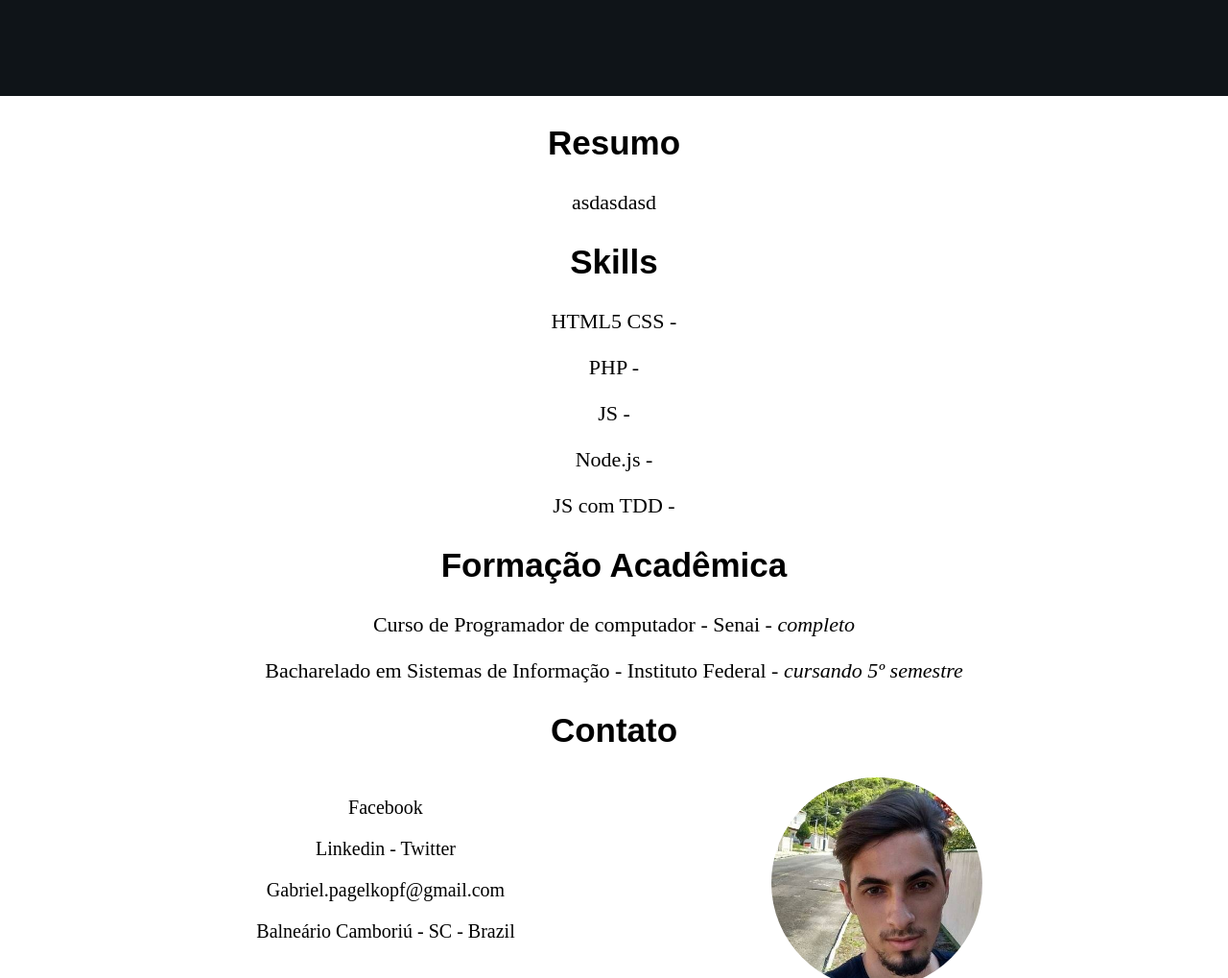
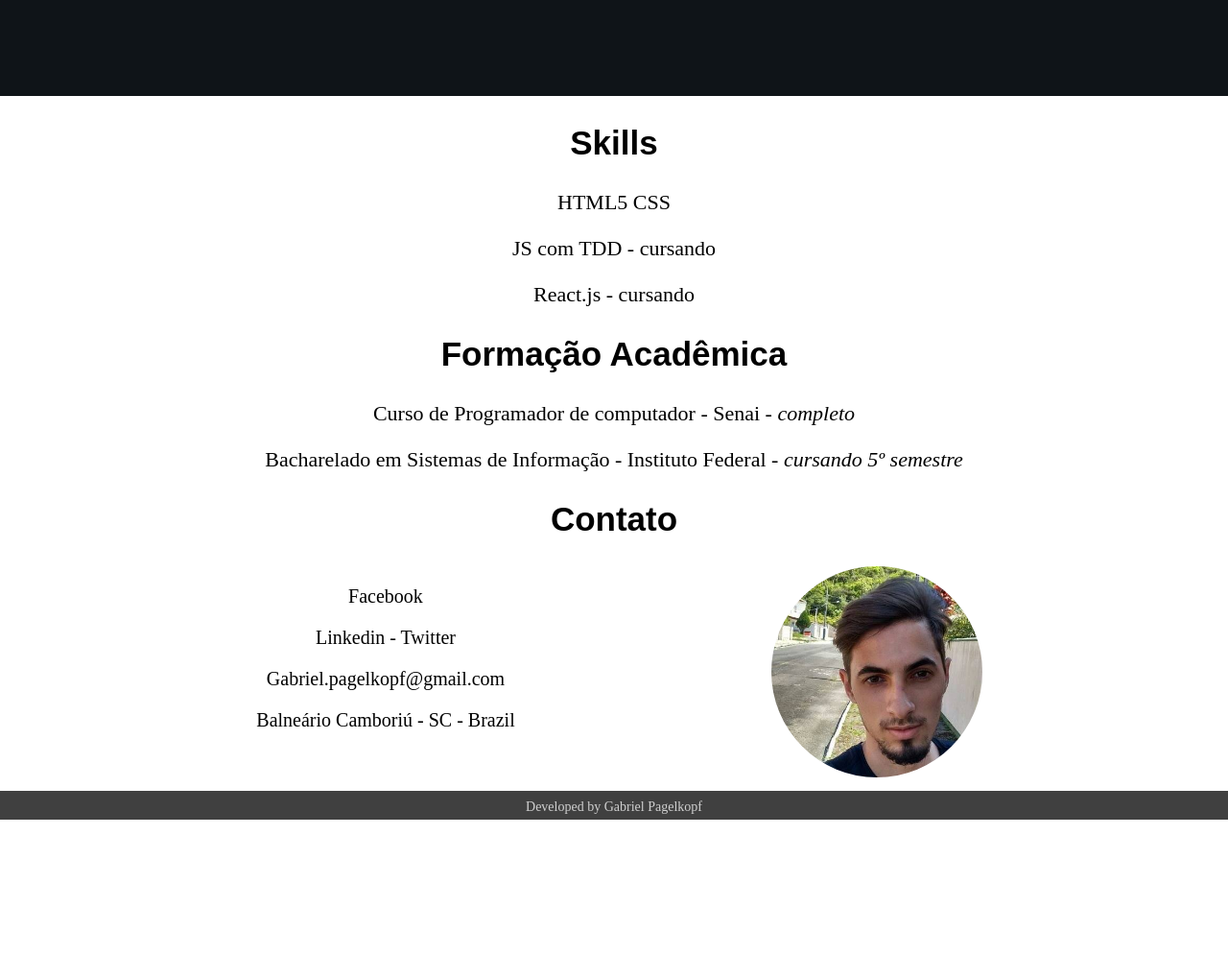
Before and after one commit to Pagelkopf5/PaginaPessoal, a plain HTML site: page index.html in a window 1280 px wide. Shown: the part 700-1719 px from the top of the page at 96% size. After the commit the page ends 1554 px from the top, so only its background shows below. Drawn offline with Linux system fonts and the light colour scheme.

Commit message:
deixando mais "clean"

```diff
--- a/index.html
+++ b/index.html
@@ -9,9 +9,8 @@
 		<div id="frontPage">
 			<div id='menu'>
 					<nav>
-						<a href="#home">Resumo </a>
+						<a href="#sobre">Skills </a>
 						<a href="#info">Formação Acadêmica</a>
-						<a href="#sobre">Skills </a>
 						<a href="#contato">Contato </a>
 					</nav>
 			</div>
@@ -19,17 +18,11 @@
 		</div>
 	</header>
 	<div id="conteudo">
-		<div id="home">
-			<h2>Resumo</h2>
-			<p>asdasdasd</p>
-		</div>
 		<div id="sobre">
 			<h2>Skills</h2>
-			<p>HTML5 CSS - </p>
-			<p>PHP - </p>
-			<p>JS - </p>
-			<p>Node.js - </p>
-			<p>JS com TDD - </p>
+			<p>HTML5 CSS</p>
+			<p>JS com TDD - cursando</p>
+			<p>React.js - cursando</p>
 		</div>
 		<div id="info">
 			<h2>Formação Acadêmica</h2>
```
